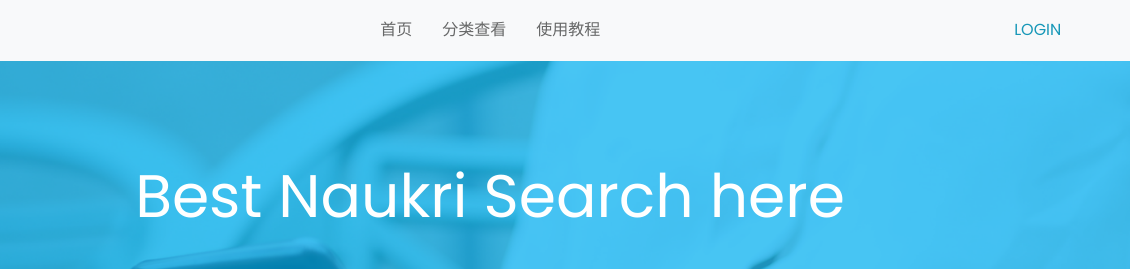
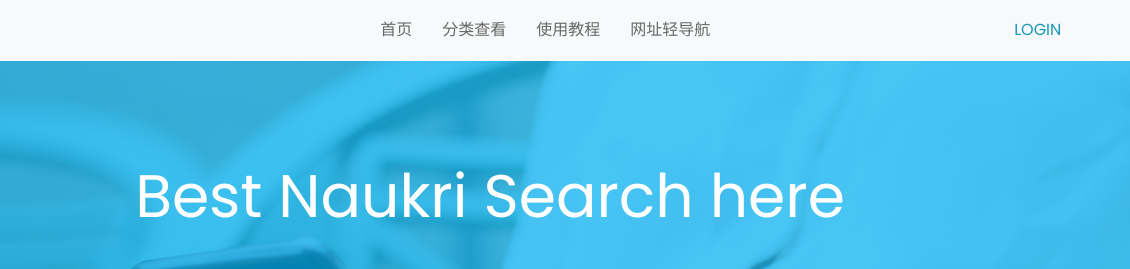
Before and after one commit to wxlink/jiayima, a plain HTML site: page index.html in a window 1280 px wide. Shown: the top 269 px of the page, 150-1280 px from the left. Drawn offline with nearby package versions, Linux system fonts and the light colour scheme; files whose address does not match are found by name.

Commit message:
Update index.html

```diff
--- a/index.html
+++ b/index.html
@@ -41,6 +41,9 @@
                 </li>
                 <li class="nav-item">
                    <a class="nav-link" href="#">使用教程</a>
+                </li>
+                <li class="nav-item">
+                   <a class="nav-link" href="http://wz.jiayima.com">网址轻导航</a>
                 </li>
             </ul>
         </div>
```
